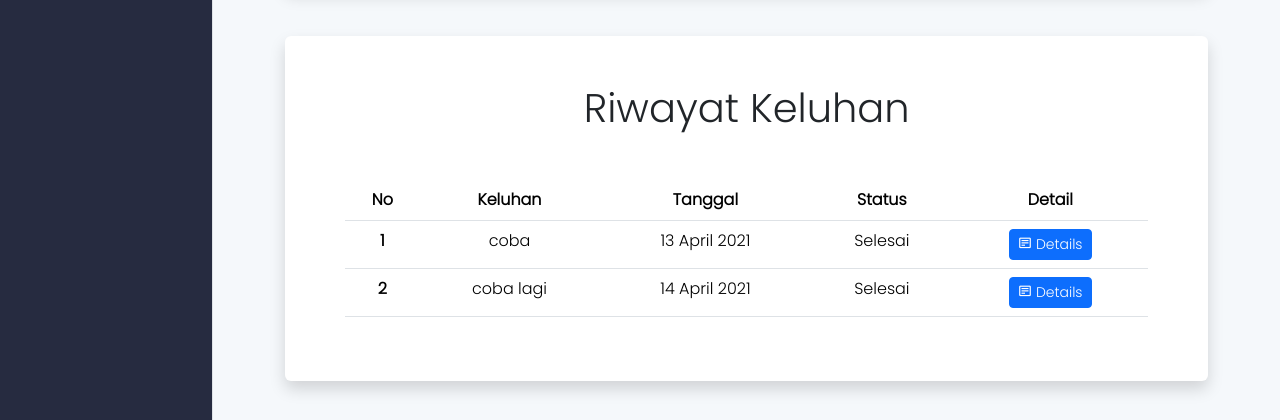
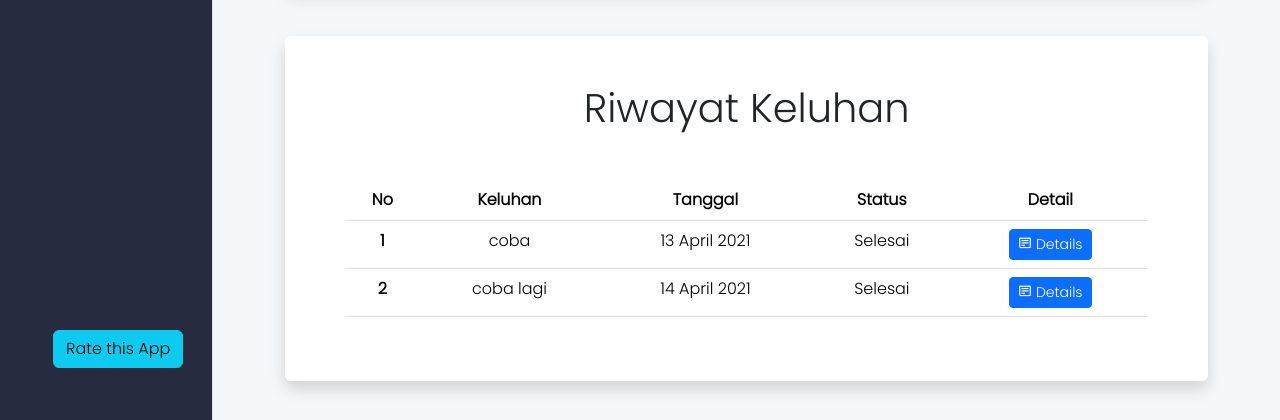
Before and after one commit to naufalrd/PT-XYZ-aerrrr, a CodeIgniter app: page /lf/pelanggan in a window 1280 px wide. Shown: the part 380-800 px from the top of the page. Run offline with CodeIgniter, Linux system fonts and the light colour scheme; the visitor is signed in with stand-in values (Sample User, id 1); data comes from the database, SQL or seed files in the repository; some libraries are stand-ins or nearby versions.

Commit message:
Ulasan Aplikasi

```diff
--- a/application/controllers/Pelanggan.php
+++ b/application/controllers/Pelanggan.php
@@ -167,4 +167,13 @@ class Pelanggan extends CI_Controller
             echo json_encode($data);
         }
     }
+
+    public function rating(){
+        $rating = $this->input->post('rate');
+        $review = $this->input->post('review');
+        $user = $this->session->userdata('id_user');
+
+        $this->pelanggan_model->update_rating($rating, $review, $user);
+        redirect('pelanggan');
+    }
 }
--- a/application/models/Pelanggan_model.php
+++ b/application/models/Pelanggan_model.php
@@ -48,4 +48,13 @@ class Pelanggan_model extends CI_Model{
         $this->db->where('keluhan.id_keluhan', $id);
         return $this->db->get()->result_array();
     }
+
+    public function update_rating($rating,$review,$user){
+
+        $data = array(
+            'rate' => $rating,
+            'review' => $review
+        );
+        $this->db->where('id_user', $user)->update('user', $data);
+    }
 }
--- a/application/views/template/footer.php
+++ b/application/views/template/footer.php
@@ -52,6 +52,26 @@
         </div>
     </div>
 </div>
+
+<!-- Kasih Bintang -->
+<script>
+    // Options
+    var options = {
+        max_value: 5,
+        step_size: 1,
+        initial_value: 0,
+        selected_symbol_type: 'utf8_star', // Must be a key from symbols
+        cursor: 'pointer',
+        readonly: false,
+        change_once: false, // Determines if the rating can only be set once
+    }
+
+    $(".rating").rate(options);
+    $(".rating").on("change", function(ev, data) {
+        document.querySelector('.ratingValue').value = data.to
+    });
+</script>
+
 <!-- Optional JavaScript; choose one of the two! -->
 
 <!-- Option 1: Bootstrap Bundle with Popper -->
--- a/application/views/template/header.php
+++ b/application/views/template/header.php
@@ -10,10 +10,12 @@
     <link type="text/css" rel="stylesheet" href="<?= base_url(); ?>/assets/vendor/bs5-beta/css/bootstrap.css">
     <link type="text/css" rel="stylesheet" href="<?= base_url(); ?>/assets/css/dashboard.css">
     <link type="text/css" rel="stylesheet" href="<?= base_url(); ?>/assets/css/direktur.css">
-<link rel="stylesheet" href="https://cdn.jsdelivr.net/npm/boxicons@latest/css/boxicons.min.css">
+    <link rel="stylesheet" href="https://cdn.jsdelivr.net/npm/boxicons@latest/css/boxicons.min.css">
     <link type="text/css" href="<?= base_url(); ?>/assets/vendor/@fortawesome/fontawesome-free/css/all.min.css" rel="stylesheet">
     <link rel="stylesheet" href="<?= base_url(); ?>/assets/vendor/chartist/dist/chartist.min.css">
-    <link rel="icon" type="image/png" href="<?= base_url() ;?>/assets/logo.png" />
+    <script src="https://code.jquery.com/jquery-3.5.1.min.js" crossorigin="anonymous"></script>
+    <script src="<?= base_url(); ?>/assets/js/rater.js"></script>
+    <link rel="icon" type="image/png" href="<?= base_url(); ?>/assets/logo.png" />
     <title class="text-uppercase">Dashboard - <?= $this->uri->segment(1); ?></title>
 </head>
 
@@ -31,10 +33,13 @@
                 <ul class="navbar-nav mb-lg-0 my-3">
                     <!-- Pelanggan -->
                     <li class="nav-item p-1<?= $this->session->userdata('level') != '1' ? ' d-none' : ''; ?>">
-                        <a class="<?= $this->uri->segment(1) == 'pelanggan' && $this->uri->segment(2) == '' || $this->uri->segment(2) == 'addkeluhan'? 'active' : '' ?> nav-link px-4 py-2 rounded-3 text-default" aria-current="page" href="<?= site_url(); ?>pelanggan"><span class="bx bx-message-detail">&nbsp;&nbsp;</span> Keluhan</a>
+                        <a class="<?= $this->uri->segment(1) == 'pelanggan' && $this->uri->segment(2) == '' || $this->uri->segment(2) == 'addkeluhan' ? 'active' : '' ?> nav-link px-4 py-2 rounded-3 text-default" aria-current="page" href="<?= site_url(); ?>pelanggan"><span class="bx bx-message-detail">&nbsp;&nbsp;</span> Keluhan</a>
                     </li>
                     <li class="nav-item p-1<?= $this->session->userdata('level') != '1' ? ' d-none' : ''; ?>">
-                        <a class="<?= $this->uri->segment(1) == 'pelanggan' && $this->uri->segment(2) == 'biodata' ? 'active' : '' ?> nav-link px-4 py-2 rounded-3 text-default" aria-current="page" href="<?= site_url(); ?>pelanggan/biodata/<?= $this->session->userdata('username')?>"><span class="bx bx-user">&nbsp;&nbsp;</span> Biodata</a>
+                        <a class="<?= $this->uri->segment(1) == 'pelanggan' && $this->uri->segment(2) == 'biodata' ? 'active' : '' ?> nav-link px-4 py-2 rounded-3 text-default" aria-current="page" href="<?= site_url(); ?>pelanggan/biodata/<?= $this->session->userdata('username') ?>"><span class="bx bx-user">&nbsp;&nbsp;</span> Biodata</a>
+                    </li>
+                    <li class="nav-item text-center position-absolute bottom-0 w-100 mb-5 p-1<?= $this->session->userdata('level') != '1' ? ' d-none' : ''; ?>">
+                        <button type="button" class="btn btn-info" data-bs-toggle="modal" data-bs-target="#exampleModal">Rate this App</button>
                     </li>
 
                     <!-- Operator -->
@@ -42,7 +47,7 @@
                         <a class="<?= $this->uri->segment(1) == 'operator' && $this->uri->segment(2) == '' || $this->uri->segment(2) == 'teruskan' ? 'active' : '' ?> nav-link px-4 py-2 rounded-3 text-default" aria-current="page" href="<?= site_url(); ?>operator"><span class="bx bx-message-detail">&nbsp;&nbsp;</span> Keluhan</a>
                     </li>
                     <li class="nav-item p-1<?= $this->session->userdata('level') != '2' ? ' d-none' : ''; ?>">
-                        <a class="<?= $this->uri->segment(1) == 'operator' && $this->uri->segment(2) == 'user' || $this->uri->segment(2) == 'add_form' || $this->uri->segment(2) == 'edit_form'? 'active' : '' ?> nav-link px-4 py-2 rounded-3 text-default" aria-current="page" href="<?= site_url(); ?>operator/user"><span class="bx bx-user">&nbsp;&nbsp;</span> Users</a>
+                        <a class="<?= $this->uri->segment(1) == 'operator' && $this->uri->segment(2) == 'user' || $this->uri->segment(2) == 'add_form' || $this->uri->segment(2) == 'edit_form' ? 'active' : '' ?> nav-link px-4 py-2 rounded-3 text-default" aria-current="page" href="<?= site_url(); ?>operator/user"><span class="bx bx-user">&nbsp;&nbsp;</span> Users</a>
                     </li>
 
                     <!-- Direktur -->
@@ -54,6 +59,7 @@
                     <li class="nav-item p-1<?= $this->session->userdata('level') < '4' ? ' d-none' : ''; ?>">
                         <a class="<?= $this->uri->segment(1) == 'bidang' && $this->uri->segment(2) == '' || $this->uri->segment(1) == 'bidang' && $this->uri->segment(2) == 'details' || $this->uri->segment(1) == 'bidang' && $this->uri->segment(2) == 'tanggapi' ? 'active' : '' ?> nav-link px-4 py-2 rounded-3 text-default" aria-current="page" href="<?= site_url(); ?>bidang"><span class="bx bx-message-detail">&nbsp;&nbsp;</span> Keluhan</a>
                     </li>
+
                 </ul>
             </div>
             <!-- End of Sidebar -->
@@ -88,12 +94,12 @@
                                         </li>
                                         <li class="nav-item dropdown me-0">
                                             <a class="bg-transparent nav-link" href="#" id="navbarDropdown" role="button" data-bs-toggle="dropdown" aria-expanded="false">
-                                                <img src="<?= base_url() ;?>/assets/kesehatan-icon.png" alt="profile-picture" class="rounded-circle img-profile-thumbnail">
-                                                <span class="fs-7 text-grey d-lg-inline d-md-inline d-sm-none"><?= $this->session->userdata('nama_depan').' '.$this->session->userdata('nama_belakang') ?></span>
+                                                <img src="<?= base_url(); ?>/assets/kesehatan-icon.png" alt="profile-picture" class="rounded-circle img-profile-thumbnail">
+                                                <span class="fs-7 text-grey d-lg-inline d-md-inline d-sm-none"><?= $this->session->userdata('nama_depan') . ' ' . $this->session->userdata('nama_belakang') ?></span>
                                             </a>
                                             <div class="dropdown-menu shadow rounded w-100 border-0" aria-labelledby="navbarDropdown">
                                                 <a class="dropdown-item fs-7 text-grey" href="#"><span class="far fa-user-circle">&nbsp;</span> My Profile</a>
-                                                <a class="dropdown-item fs-7 text-grey" href="<?= site_url('auth/logout') ;?>"><span class="fas fa-sign-out-alt text-danger">&nbsp;</span> Logout</a>
+                                                <a class="dropdown-item fs-7 text-grey" href="<?= site_url('auth/logout'); ?>"><span class="fas fa-sign-out-alt text-danger">&nbsp;</span> Logout</a>
                                             </div>
                                         </li>
                                     </span>
@@ -104,3 +110,46 @@
                         </div>
                     </div>
                 </div>
+
+
+                <!-- Modal Rate App-->
+                <div class="modal fade" id="exampleModal" tabindex="-1" role="dialog" aria-labelledby="exampleModalLabel" aria-hidden="true">
+                    <div class="modal-dialog" role="document">
+                        <div class="modal-content">
+                            <div class="modal-header">
+                                <h5 class="modal-title" id="exampleModalLabel">Beri kami masukan tentang aplikasi ini</h5>
+                                <button type="button" class="close" data-bs-dismiss="modal" aria-label="Close">
+                                    <span aria-hidden="true">&times;</span>
+                                </button>
+                            </div>
+                            <div class="modal-body">
+                                <form action="<?= site_url() ?>pelanggan/rating/" method="POST">
+                                    <div class="form-group">
+                                        <label for="recipient-name" class="col-form-label">Rate:</label>
+                                        <div class="rating fs-1" data-rate-value=0 style="color: #ffe900"></div>
+                                        <input type="hidden" name="rate" class="ratingValue">
+                                    </div>
+                                    <div class="form-group">
+                                        <label for="message-text" class="col-form-label">Review:</label>
+                                        <textarea name="review" class="form-control" id="message-text"></textarea>
+                                    </div>
+                            </div>
+                            <div class="modal-footer">
+                                <button type="button" class="btn btn-secondary" data-bs-dismiss="modal">Close</button>
+                                <button type="submit" class="btn btn-primary">Send message</button>
+                            </div>
+                                </form>
+                        </div>
+                    </div>
+                </div>
+                <script>
+                    $('#exampleModal').on('show.bs.modal', function(event) {
+                        var button = $(event.relatedTarget) // Button that triggered the modal
+                        var recipient = button.data('whatever') // Extract info from data-* attributes
+                        // If necessary, you could initiate an AJAX request here (and then do the updating in a callback).
+                        // Update the modal's content. We'll use jQuery here, but you could use a data binding library or other methods instead.
+                        var modal = $(this)
+                        modal.find('.modal-title').text('New message to ' + recipient)
+                        modal.find('.modal-body input').val(recipient)
+                    })
+                </script>
```
Also changed, not shown: application/views/pelanggan/home.php (+40 -23 lines).
